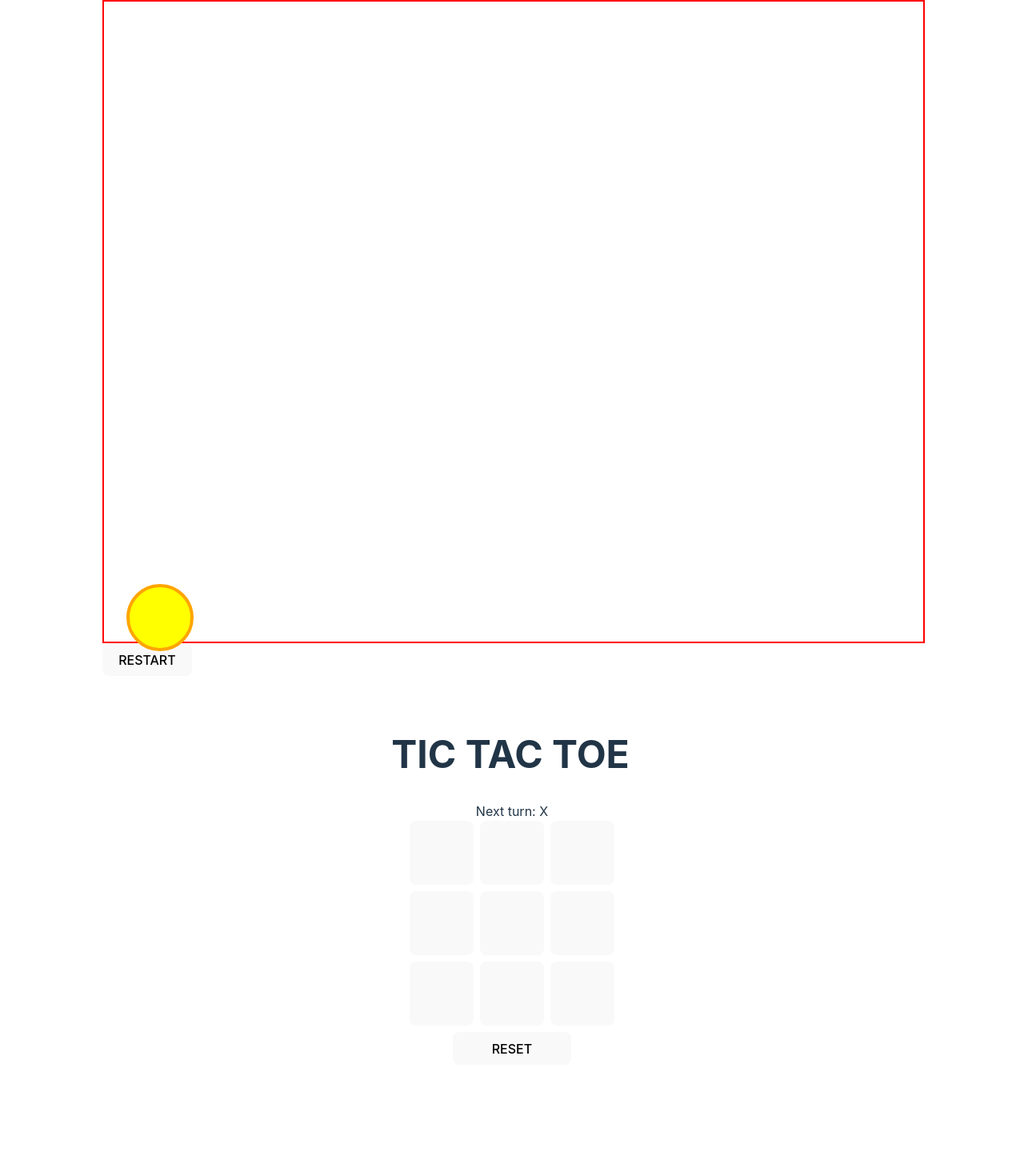
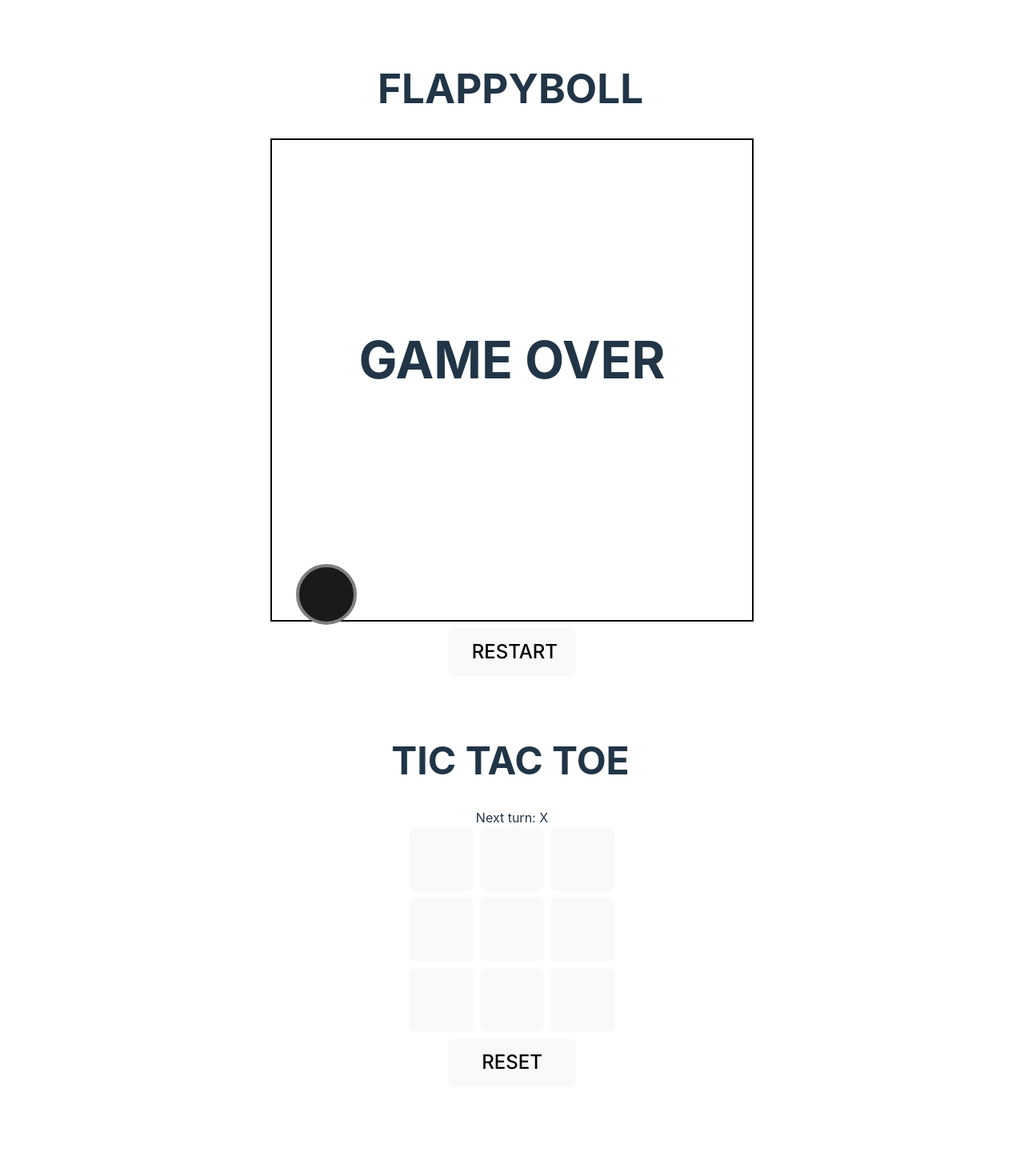
Before and after one commit to MarkoMikaelT/portfolio-react-app, a React (Vite) app: page / in a window 1280 px wide. Shown: the top 1455 px of the page at 80% size. Built offline with nearby package versions, Linux system fonts and the light colour scheme.

Commit message:
fix/add styling, clean up some css

```diff
--- a/src/App.css
+++ b/src/App.css
@@ -5,14 +5,28 @@
     flex-direction: column;
     align-items: center;
     justify-content: center;
+    padding-top: 3rem;
+    padding-bottom: 5rem;
 }
 
-.homepage-game{
+.app-games > *{
     display: flex;
     flex-direction: column;
-    justify-content: space-evenly;
     align-items: center;
-    width: 80%;
-    margin-bottom: 10vh;
-    margin-top: 10vh;
+    justify-content: center;
+
 }
+
+h1{
+    font-size: 6vh;
+    animation-name: leftToRight;
+    animation-duration: 3s;
+    animation-iteration-count: infinite;
+}
+
+.btn-reset{
+    font-size: 1.5rem;
+    width: 10rem;
+    max-width: 200px;
+    margin: 1vh;
+}
--- /dev/null
+++ b/src/flappy/Flappy.css
@@ -0,0 +1,28 @@
+.flappy-box{
+    width: 600px;
+    height: 600px;
+    border: solid black 2px;
+}
+
+.flappy-box:hover{
+    animation-name: dropShadow;
+    animation-duration: 2s;
+    box-shadow: 0 0 20px ;
+}
+
+.flappy-gameover{
+    position: absolute;
+    display: flex;
+    width: 600px;
+    justify-content: center;
+    align-items: center;
+}
+
+@keyframes dropShadow{
+    0%{
+        box-shadow: 0 0 0px ;
+    }
+    100%{
+        box-shadow: 0 0 20px ;
+    }
+}
--- a/src/flappy/Flappy.tsx
+++ b/src/flappy/Flappy.tsx
@@ -1,5 +1,5 @@
-import { MutableRefObject, useEffect, useRef, useState } from "react";
-import { render } from "react-dom";
+import { useEffect, useRef, useState } from "react";
+import "../flappy/Flappy.css"
 
 const _grav: number = 10
 const _interval: number = 30
@@ -16,7 +16,6 @@ function Flappy(){
     const flappyRef = useRef<HTMLDivElement | null>(null);
     const [ballY, setBallY] = useState<number | undefined>(0)
     const [gameEnd, setGameEnd] = useState<boolean>(false)
-    const boxMinSize: string = "500px";
 
     useEffect(() => {
             tick()
@@ -52,6 +51,7 @@ function Flappy(){
         if(tempheight != undefined && _globalBallY >= tempheight - 80 || _globalBallY < -20){
             if (_intervalFunc){
                 console.log("GAME OVER")
+                setGameEnd(true)
                 clearInterval(_intervalFunc)
             }
         }
@@ -73,6 +73,7 @@ function Flappy(){
         _runCount = 0
         _isJumping = false
         _jumpRepeat = 0
+        setGameEnd(false)
         clearInterval(_intervalFunc)
         tick()
     }
@@ -85,18 +86,24 @@ function Flappy(){
 
     function boundingBox() {
         return (
-        <div ref={boxRef} onClick={(e) => handleClick(e)} style={{width: "100%", height: "100%", minWidth: boxMinSize, minHeight: "800px", border: "solid, red 2px"}}>
-            <svg width="100px" height="100px" transform={`translate(20, ${ballY})`}>
-                <circle cx="50" cy="50" r="40" stroke="orange" stroke-width="4" fill="yellow" />
+        <div className='flappy-box' ref={boxRef} onClick={(e) => handleClick(e)}>
+            <svg height={"20%"} width={"20%"} transform={`translate(20, ${ballY})`}>
+                <circle cx="40%" cy="40%" r="30%" stroke="grey" stroke-width="4" fill="#1a1a1a" />
             </svg>
         </div>
         )
     }
 
     return (
-        <div ref={flappyRef} className="flappygame" style={{width: "80vw", height: "100%"}}>
+        <div ref={flappyRef} className='flappygame' style={{width: "80vw", height: "100%"}}>
+            {gameEnd ? (
+                <div className='flappy-gameover'>
+                    <h2 style={{fontSize: "4rem"}}>GAME OVER</h2>
+                </div>
+            ) : (<></>)}
+            <h1>FLAPPYBOLL</h1>
             {boundingBox()}
-            <button onClick={() => restart()}>RESTART</button>
+            <button className="btn-reset" onClick={() => restart()}>RESTART</button>
         </div>
     )
 }
--- a/src/tictactoegame/TicTacGame.css
+++ b/src/tictactoegame/TicTacGame.css
@@ -1,7 +1,4 @@
 .tictacgame{
-    display: flex;
-    flex-direction: column;
-    align-items: center;
     margin-top: 5vh;
     margin-bottom: 5vh;
     font-size: 2vh;
@@ -25,19 +22,12 @@
 }
 .btn-square:after{
     content: "";
-
 }
 .btn-square:hover{
     animation-name: dropShadow;
     animation-duration: 2s;
     animation-iteration-count: infinite;
 }
-.btn-reset{
-    width: 50%;
-    margin: 1vh;
-}
-
-
 
 @keyframes leftToRight{
     0%{
```
Also changed, not shown: src/rpsgame/RpsGame.css (+0 -8 lines).
